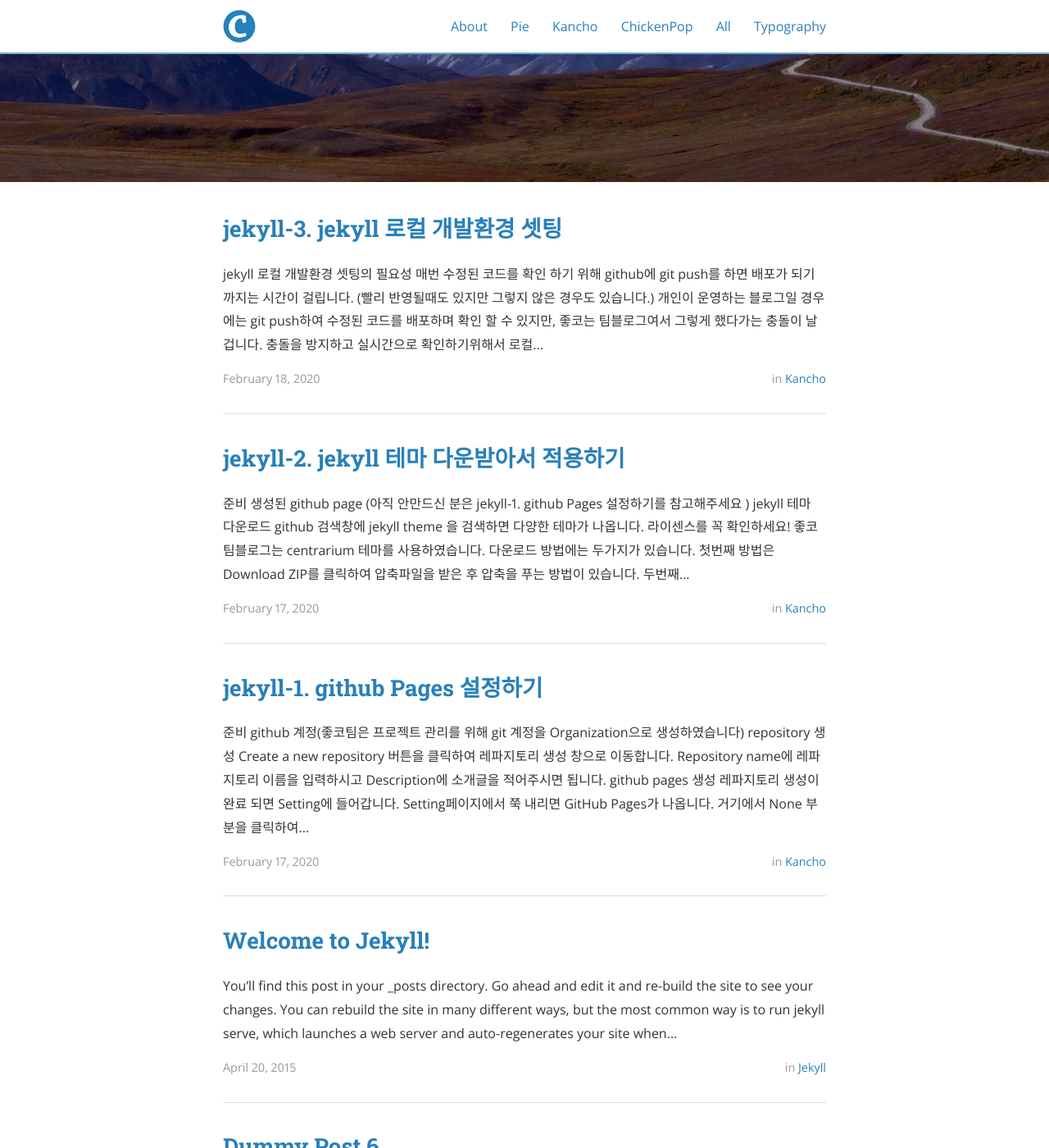
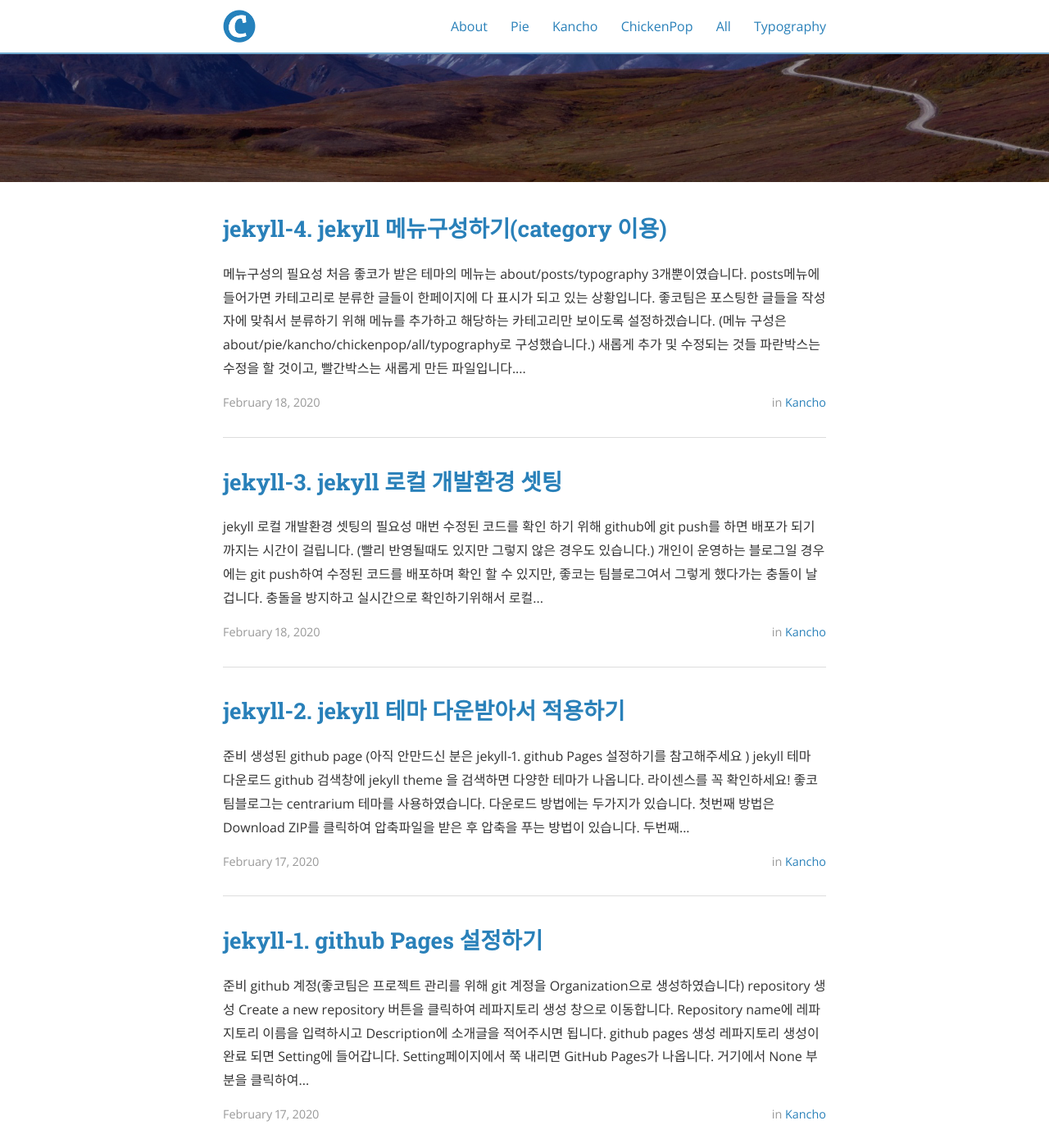
Before and after one commit to favoritecoding/gansaeldaejangBlog, a Jekyll site: the page built from index.html, in a window 1280 px wide and 1400 px high, scrolled down 283 px. Shown: the whole window at 82% size. Built offline with Jekyll 4.4.1, drawn with Linux system fonts in a browser that asks for light colours; nearby versions of some CDN libraries; the list of posts is cut into pages by our own code; some of the changed text lies outside the part shown.

Commit message:
kancho: jekyll-4. jekyll 메뉴구성하기(category 이용)

```diff
--- /dev/null
+++ b/_posts/kancho/2020-02-18-jekyll-4.md
@@ -0,0 +1,120 @@
+---
+layout: post
+title:  "jekyll-4. jekyll 메뉴구성하기(category 이용)"
+date:   2020-02-18T14:00:52-05:00
+author: kancho
+categories: kancho
+tags:	[jekyll, github Pages]
+cover:  "/assets/instacode.png"
+---
+
+## 메뉴구성의 필요성
+처음 좋코가 받은 테마의 메뉴는 about/posts/typography 3개뿐이였습니다. <br/>
+posts메뉴에 들어가면 카테고리로 분류한 글들이 한페이지에 다 표시가 되고 있는 상황입니다.
+<br/>
+
+<img data-action="zoom" src='{{ "/assets/kanchoImg/jekyll/3-1.PNG" | relative_url }}' alt='absolute'>
+
+  좋코팀은 포스팅한 글들을 작성자에 맞춰서 분류하기 위해 메뉴를 추가하고 해당하는 카테고리만 보이도록 설정하겠습니다. <br/>
+  (메뉴 구성은 about/pie/kancho/chickenpop/all/typography로 구성했습니다.)
+<br/>
+
+<img data-action="zoom" src='{{ "/assets/kanchoImg/jekyll/3-2.PNG" | relative_url }}' alt='absolute'>
+
+
+<br/>
+
+<br/>
+
+
+## 새롭게 추가 및 수정되는 것들
+
+<br/>
+
+<img data-action="zoom" src='{{ "/assets/kanchoImg/jekyll/3-3.PNG" | relative_url }}' alt='absolute'>
+
+<br/>
+
+파란박스는 수정을 할 것이고, 빨간박스는 새롭게 만든 파일입니다.
+위의 이미지처럼 파일 및 폴더 구성을 해줍니다.
+
+<br/>
+
+<br/>
+
+## nav_links.html 수정
+
+nav_links.html은 네비게이션 역할을 하는 곳입니다(메뉴)
+이곳에 메뉴를 등록하도록 하겠습니다.
+<br/>
+
+
+<img data-action="zoom" src='{{ "/assets/kanchoImg/jekyll/3-4.PNG" | relative_url }}' alt='absolute'>
+
+<br/>
+
+이미지를 보면 site.baseurl이 있습니다. 이 부분은 우리가 _config.yml에서 설정했던 baseurl이 들어옵니다.
+좋코의 baseurl은 /gansaeldaejangBlog/ 으로 설정되어 있습니다.
+만약 메뉴 Kancho를 클릭하면 https://favoritecoding.github.io/gansaeldaejangBlog/kancho/ 로 이동하게 됩니다.
+
+<br/>
+
+<br/>
+
+## category.html 생성
+
+_layouts 폴더에 만든 category.html를 작성하도록 하겠습니다.
+
+<br/>
+
+<img data-action="zoom" src='{{ "/assets/kanchoImg/jekyll/3-5.PNG" | relative_url }}' alt='absolute'>
+
+<br/>
+
+<br/>
+
+## _posts폴더에 메뉴에 맞춰서 폴더 구성
+
+필수 사항은 아니지만 분류를 하면 깔끔하고 보기가 좋습니다. 각자가 포스팅한 글들을 모아둘 수 있도록 카테고리 별로 폴더를 만들고, 그 안에 포스팅할 파일을 넣습니다.
+
+<br/>
+
+<img data-action="zoom" src='{{ "/assets/kanchoImg/jekyll/3-6.PNG" | relative_url }}' alt='absolute'>
+
+<br/>
+
+<br/>
+
+글들은 해당 메뉴에서만 보여야 하기때문에 catecories 부분에 메뉴명을 써줍니다.
+
+<br/>
+
+<img data-action="zoom" src='{{ "/assets/kanchoImg/jekyll/3-7.PNG" | relative_url }}' alt='absolute'>
+
+<br/>
+
+<br/>
+
+## category 폴더 생성하고, 메뉴별로 md파일 생성
+
+메뉴 추가를 위해서 생성해야하는 파일입니다. 메뉴로 사용 하실 카테고리가 있으시면 메뉴별로 다 만드셔야 합니다.
+안에 내용은 아래 이미지처럼 작성해주시면 됩니다.
+
+<br/>
+
+<img data-action="zoom" src='{{ "/assets/kanchoImg/jekyll/3-8.PNG" | relative_url }}' alt='absolute'>
+
+<br/>
+
+<br/>
+
+메뉴 설정은 끝났습니다. 해당 메뉴로 가면 해당 카테고리만 표시되는걸 확인 할 수 있습니다.
+
+<img data-action="zoom" src='{{ "/assets/kanchoImg/jekyll/3-9.PNG" | relative_url }}' alt='absolute'>
+
+
+<br/>
+
+<br/>
+
+<br/>
--- a/category/kancho.md
+++ b/category/kancho.md
@@ -1,5 +1,5 @@
 ---
-layout: category
+layout: category        # 사용될 layout을 적는곳. _layouts에 있음
 title: kancho
-permalink: kancho/
+permalink: /kancho/
 ---
```
Also changed, not shown: _posts/2015-04-18-dummy.md (deleted, +0 -16 lines), _posts/2015-04-18-dummy2.md (deleted, +0 -16 lines), _posts/2015-04-18-dummy3.md (deleted, +0 -16 lines), _posts/2015-04-18-dummy4.md (deleted, +0 -17 lines), _posts/2015-04-18-dummy5.md (deleted, +0 -17 lines), _posts/2015-04-19-dummy6.markdown (deleted, +0 -17 lines), _posts/chickenPop/2015-04-18-dummy4.md (+7 -6 lines), assets/kanchoImg/jekyll/3-1.PNG (added), assets/kanchoImg/jekyll/3-3.PNG (added), assets/kanchoImg/jekyll/3-4.PNG (added), assets/kanchoImg/jekyll/3-5.PNG (added), assets/kanchoImg/jekyll/3-6.PNG (added), assets/kanchoImg/jekyll/3-7.PNG (added), assets/kanchoImg/jekyll/3-8.PNG (added), 1 more files, 1 other file.
